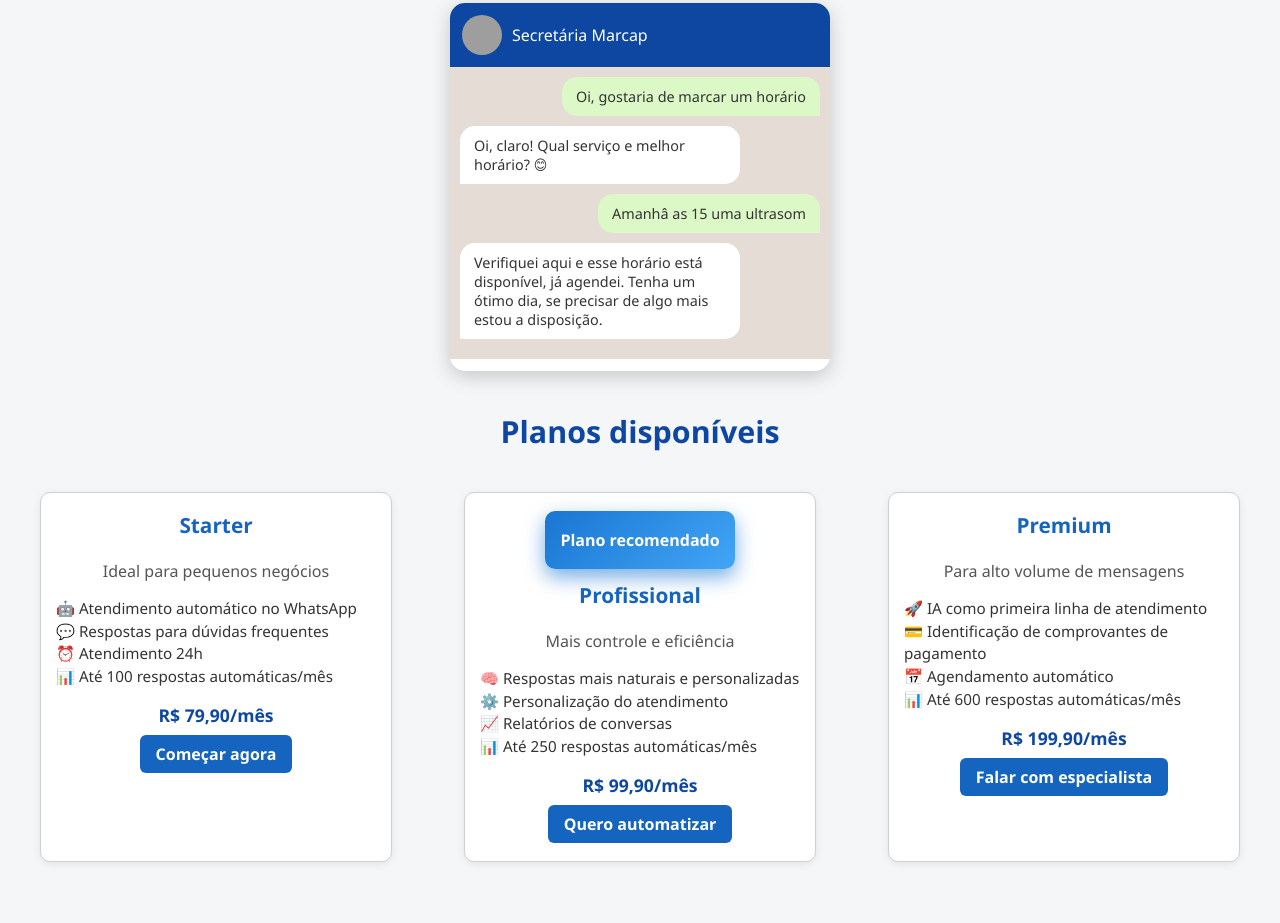
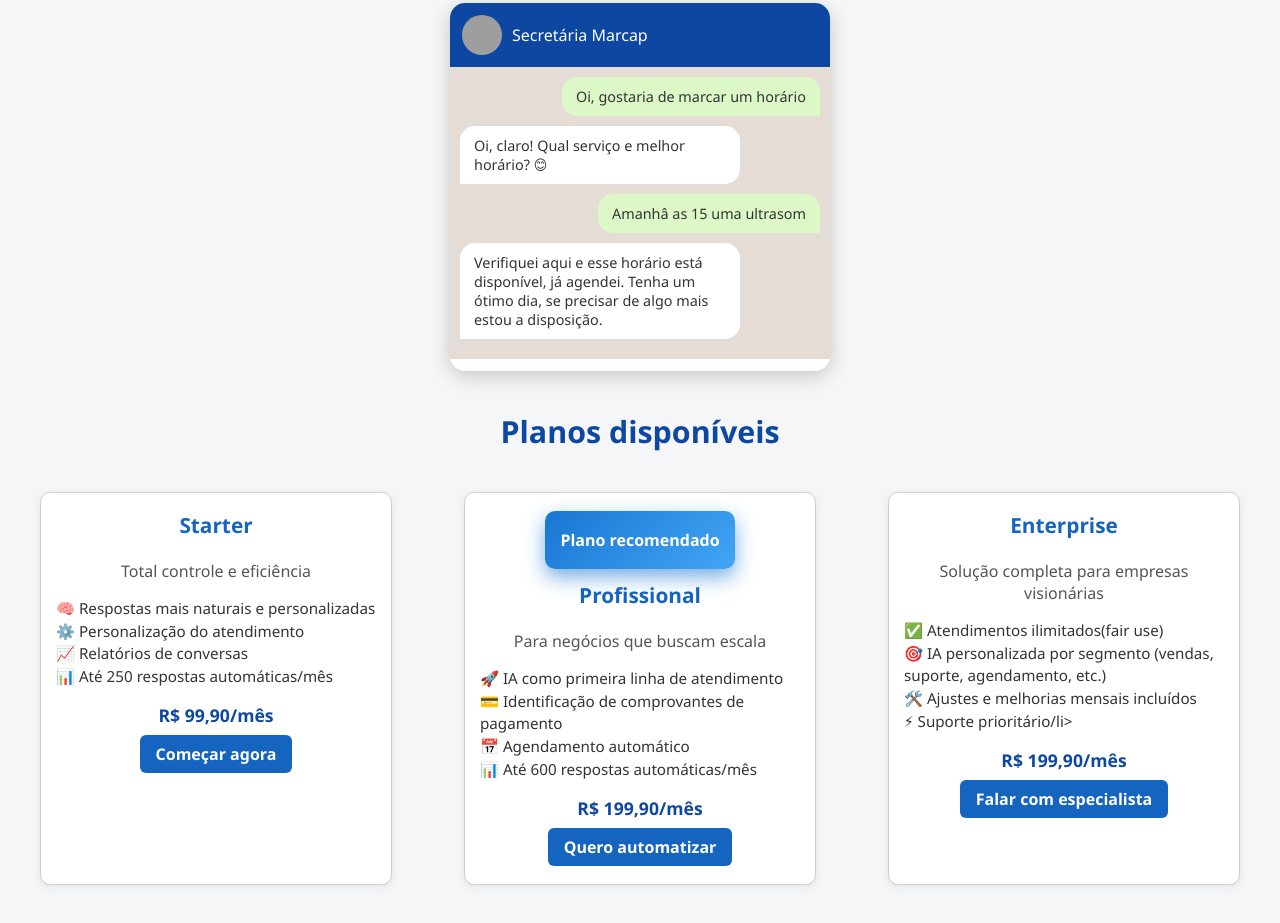
Before and after one commit to jordanpessoa/site-marcap, a plain HTML site: page index.html in a window 1280 px wide. Shown: the part 333-1256 px from the top of the page. Before the commit the page ends 1235 px from the top, so only its background shows below. Drawn offline with Linux system fonts and the light colour scheme; grey boxes are pictures that could not be loaded.

Commit message:
Update index.html

```diff
--- a/index.html
+++ b/index.html
@@ -229,21 +229,7 @@
 
 <article class="plano-card">
   <h3>Starter</h3>
-  <p>Ideal para pequenos negócios</p>
-  <ul>
-    <li>🤖 Atendimento automático no WhatsApp</li>
-    <li>💬 Respostas para dúvidas frequentes</li>
-    <li>⏰ Atendimento 24h</li>
-    <li>📊 Até 100 respostas automáticas/mês</li>
-  </ul>
-  <strong>R$ 79,90/mês</strong>
-  <a class="botao" href="https://wa.me/5547997863453" target="_blank">Começar agora</a>
-</article>
-
-<article class="plano-card destaque">
-  <span class="plano-recomendado">Plano recomendado</span>
-  <h3>Profissional</h3>
-  <p>Mais controle e eficiência</p>
+  <p>Total controle e eficiência</p>
   <ul>
     <li>🧠 Respostas mais naturais e personalizadas</li>
     <li>⚙️ Personalização do atendimento</li>
@@ -251,17 +237,31 @@
     <li>📊 Até 250 respostas automáticas/mês</li>
   </ul>
   <strong>R$ 99,90/mês</strong>
-  <a class="botao" href="https://wa.me/5547997863453" target="_blank">Quero automatizar</a>
+  <a class="botao" href="https://wa.me/5547997863453" target="_blank">Começar agora</a>
 </article>
 
-<article class="plano-card">
-  <h3>Premium</h3>
-  <p>Para alto volume de mensagens</p>
+<article class="plano-card destaque">
+  <span class="plano-recomendado">Plano recomendado</span>
+  <h3>Profissional</h3>
+  <p>Para negócios que buscam escala</p>
   <ul>
     <li>🚀 IA como primeira linha de atendimento</li>
     <li>💳 Identificação de comprovantes de pagamento</li>
     <li>📅 Agendamento automático</li>
     <li>📊 Até 600 respostas automáticas/mês</li>
+  </ul>
+  <strong>R$ 199,90/mês</strong>
+  <a class="botao" href="https://wa.me/5547997863453" target="_blank">Quero automatizar</a>
+</article>
+
+<article class="plano-card">
+  <h3>Enterprise</h3>
+  <p>Solução completa para empresas visionárias</p>
+  <ul>
+    <li>✅ Atendimentos ilimitados(fair use)</li>
+    <li>🎯 IA personalizada por segmento (vendas, suporte, agendamento, etc.)</li>
+    <li>🛠️ Ajustes e melhorias mensais incluídos</li>
+    <li>⚡ Suporte prioritário/li>
   </ul>
   <strong>R$ 199,90/mês</strong>
   <a class="botao" href="https://wa.me/5547997863453" target="_blank">Falar com especialista</a>
```
